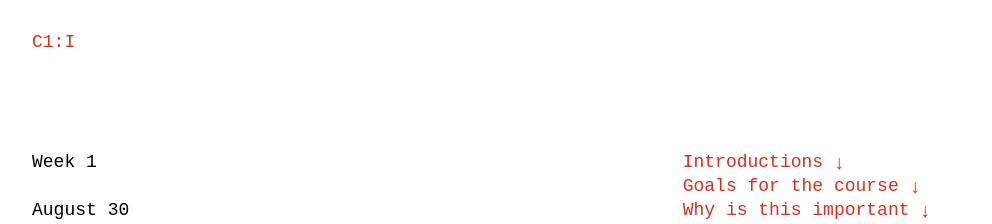
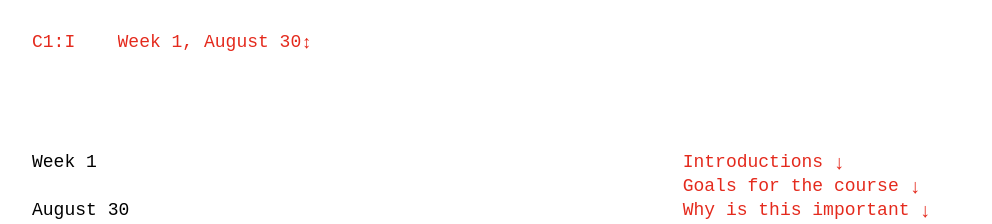
Before and after one commit to core-interaction/core-interaction.github.io, a Jekyll site: the page built from week/1.md, in a window 1280 px wide. Shown: the top 224 px of the page, without its empty margins (143-1135 px from the left). Built offline with Jekyll 4.4.1, drawn with Linux system fonts in a browser that asks for light colours.

Commit message:
Cross-type navigation in `select`.

```diff
--- a/_includes/nav.html
+++ b/_includes/nav.html
@@ -3,44 +3,44 @@
 {% assign this_week = weeks | last %}
 {% assign last_week = weeks | pop | last %}
 {% assign current_url = page.url %}
-{% if page.layout == 'project' %}
-	{% assign label = index.strings.projects %}
-	{% assign siblings = site.pages | where: 'layout', 'project' | sort: 'date' %}
-{% elsif page.layout == 'topic' and page.order != nil %}
-	{% assign label = index.strings.topics %}
-	{% assign siblings = site.pages | where: 'layout', 'topic' | where_exp:'page', 'page.order != nil' | sort: 'order' %}
-{% elsif page.layout == 'week' %}
-	{% assign label = index.strings.classes %}
-	{% assign siblings = weeks %}
+{% include sorted_weeks.html %}
+{% assign topics = site.pages | where: 'layout', 'topic' | where_exp:'page', 'page.order != nil' | sort: 'order' %}
+{% assign projects = site.pages | where: 'layout', 'project' | sort: 'date' %}
+{% assign weeks_paths = weeks | map: 'path' %}
+{% assign topics_paths = topics | map: 'path' %}
+{% include auto_title.html %}
+{% assign projects_paths = projects | map: 'path' %}
+{% if weeks_paths contains page.path or topics_paths contains page.path or projects_paths contains page.path %}
+	{% assign unlisted = false %}
+	{% assign select_title = title_date %}
+{% elsif page.title %}
+	{% assign unlisted = true %}
+	{% assign select_title = page.title %}
+{% else %}
+	{% assign unlisted = true %}
+	{%  assign select_title = page.name | split: '.' | first | capitalize %}
 {% endif %}
-{% include auto_title.html %}
 <nav>
 	<div>
 		<a href="{{ index.url }}">
 			<p>{{ index.strings.home }}</p>
 		</a>
 		<div>
-			{% if siblings.size > 1 %}
 			<p>
-					<strong>{{ title_date }}</strong>{% comment %} Just for targeting. {% endcomment %}
+				<strong>{{ select_title | markdownify | strip_html | strip }}</strong>{% comment %} Just for targeting. {% endcomment %}
 				<select onchange="
 					this.parentElement.querySelector('strong').innerHTML = this.querySelector(`[value='${this.value}']`).text;
 					document.activeElement.blur();
 					window.open(this.value,'_self');
 					">
-						<optgroup label="{{ label }}">
-						{% for page in siblings %}
-							{% include auto_title.html %}
-							{% if page.url == current_url %}
-								<option selected disabled>{{ title_date }}</option>
-							{% else %}
-								<option value="{{ page.url }}">{{ title_date }}</option>
+					{% if unlisted %}
+						<option disabled selected>{{ select_title | markdownify | strip_html | strip }}</option>
 					{% endif %}
-						{% endfor %}
-						</optgroup>
+					{% include optgroup.html label=index.strings.classes group=weeks %}
+					{% include optgroup.html label=index.strings.topics group=topics %}
+					{% include optgroup.html label=index.strings.projects group=projects %}
 				</select>
 			</p>
-			{% endif %}
 		</div>
 		{% if page.url != this_week.url %}
 			<p>
--- /dev/null
+++ b/_includes/optgroup.html
@@ -0,0 +1,12 @@
+{% if include.group.size > 0 %}
+	<optgroup label="{{ include.label }}">
+		{% for page in include.group %}
+			{% include auto_title.html %}
+			{% if page.url == current_url %}
+				<option selected disabled>{{ title_date | markdownify | strip_html | strip }}</option>
+			{% else %}
+				<option value="{{ page.url }}">{{ title_date | markdownify | strip_html | strip }}</option>
+			{% endif %}
+		{% endfor %}
+	</optgroup>
+{% endif %}
```
Lines whose indentation alone changed are shown as unchanged.
